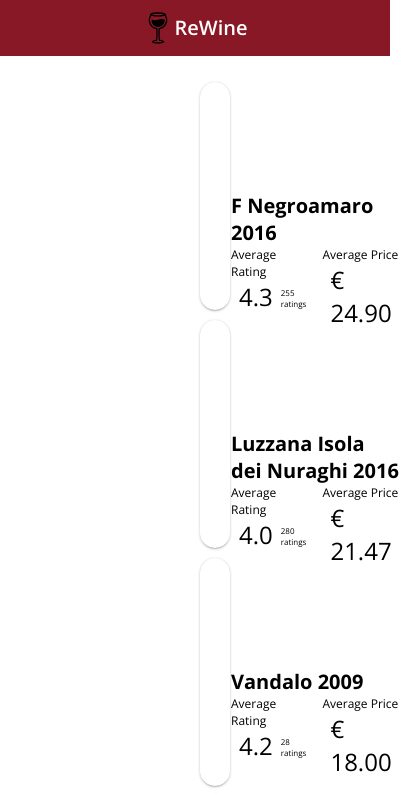
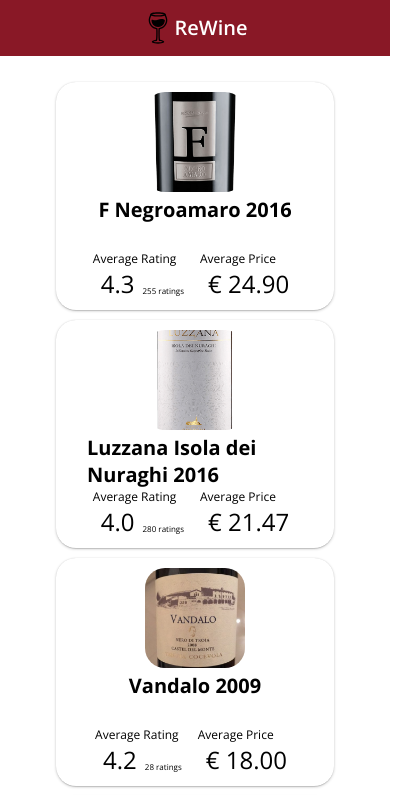
Before and after one commit to augustogiles/drink-rating, a React (Create React App) app: page /not-found in a window 390 px wide. Shown: the top 795 px of the page, 416 px wide, since content can reach past the window. Built offline with nearby package versions, Linux system fonts and the light colour scheme.

Commit message:
some media query styles adjusts

```diff
--- a/src/components/Comment/styles.js
+++ b/src/components/Comment/styles.js
@@ -32,6 +32,7 @@
         flex-direction: column;
         justify-content: space-evenly;
 
+        padding: 0 2%;
         width: 100%;
         height: 100%;
     }
@@ -46,7 +47,7 @@
 
     .comment-note {
         font-size: 20px;
-        line-height: 30px;
+        line-height: 24px;
         font-weight: 400;
         font-size: 18px;
         padding: 0 4%;
@@ -69,6 +70,10 @@
         width: 100%;
         height: 300px;
 
+        .comment-header {
+            padding: 0 4%;
+        }
+
     }
 
 `
--- a/src/components/Item/styles.js
+++ b/src/components/Item/styles.js
@@ -84,10 +84,40 @@
         align-items: flex-end;
         margin-bottom: 4px;
     }
+
+    @media (max-width: 425px) {
+        justify-content: center;
+
+        .img-box {
+            display: flex;
+            justify-content: center;
+            max-width: 100%;
+            border-radius: 20px;
+
+            a {
+                border-radius: 20px
+            }
+        }
+
+        .wine-desc {
+            align-items: center;
+
+            .title {
+                display: flex;
+                padding-top: 2%;
+
+                a:hover {
+                    color: rgb(137, 24, 38);
+                    text-decoration:none;
+                    cursor:pointer;
+                }
+            }
+        }
+    }
 `
 
 
-export const SFigure = styled.a `
+export const SFigure = styled.a`
     margin: 0;
     background-image: url(${props => props.image});
     background-size: cover;
--- a/src/components/ItemDescription/styles.js
+++ b/src/components/ItemDescription/styles.js
@@ -69,11 +69,22 @@
     }
 
     @media (max-width: 425px) {
+        padding: 4%;
+        .content-meta {
+            padding: 0;
+            margin-left: 5%;
 
-        .content-meta {
-            padding: 0 4%;
         }
 
+        .img-container {
+            display: flex;
+            align-items: center;
+
+            img {
+                height: 50%;
+            }
+
+        }
     }
 
 `
--- a/src/pages/Drinks/styles.js
+++ b/src/pages/Drinks/styles.js
@@ -2,5 +2,9 @@
 
 export const SList = styled.ul`
     padding: 56px 200px;
+
+    @media (max-width: 425px) {
+        padding: 56px;
+    }
 }
 `
```
